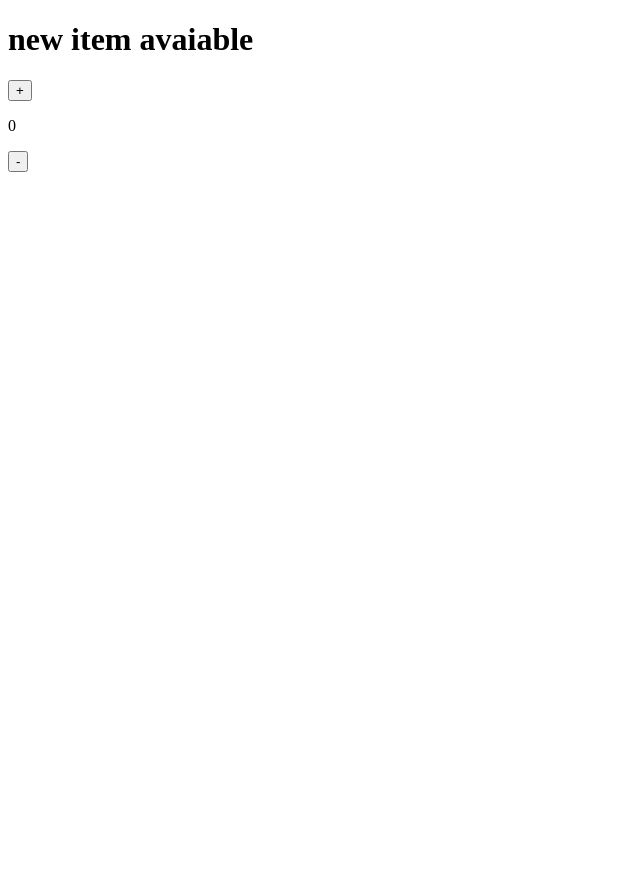
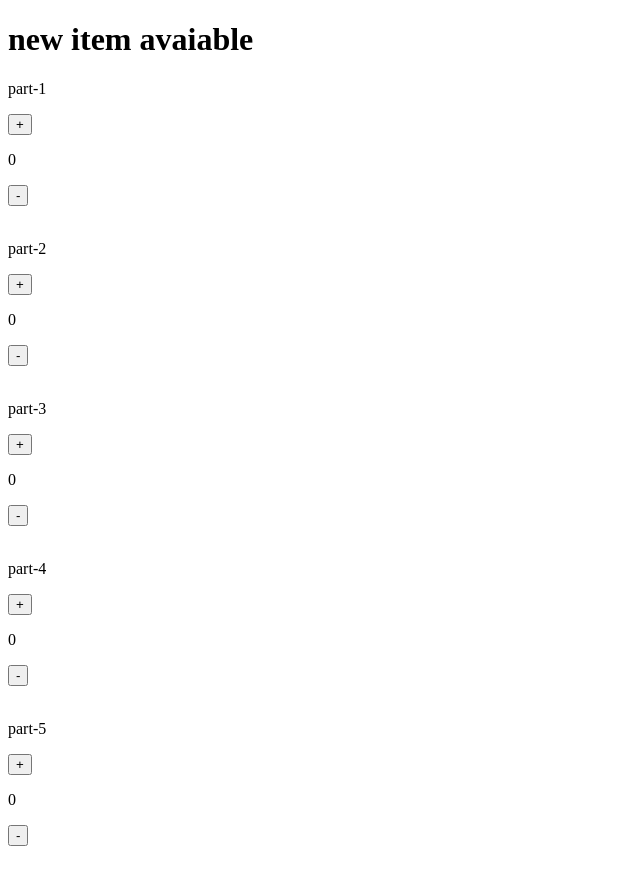
Before and after one commit to ekramulhasan/first_project, a Vue app: page / in a window 1280 px wide. Shown: the whole page, without its empty margins (0-640 px from the left). Before the commit the page ends 800 px from the top, so only its background shows below. Built offline with nearby package versions, Linux system fonts and the light colour scheme.

Commit message:
slot name template

```diff
--- a/src/App.vue
+++ b/src/App.vue
@@ -2,7 +2,15 @@
 
 <h1>{{ title }}</h1>
 
-<Counter />
+
+<Counter v-for="i in 5">
+
+  <div class="">
+    <p>part-{{ i }}</p>
+  </div>
+
+</Counter>
+
 
 </template>
 
--- a/src/components/Counter.vue
+++ b/src/components/Counter.vue
@@ -1,5 +1,6 @@
 <template>
 
+<slot />
 <div class="">
 
 <button @click="count++">+</button>
@@ -7,7 +8,7 @@
 <button @click="count--">-</button>
 
 </div>
-
+<br>
 </template>
 
 <script setup>
```
